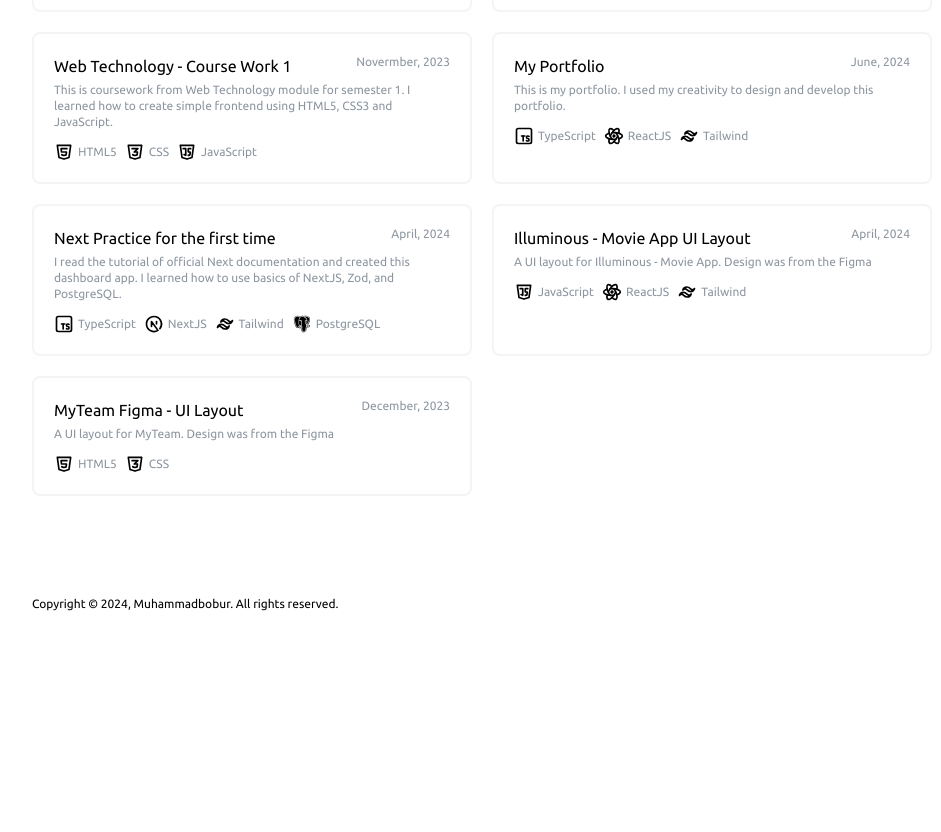
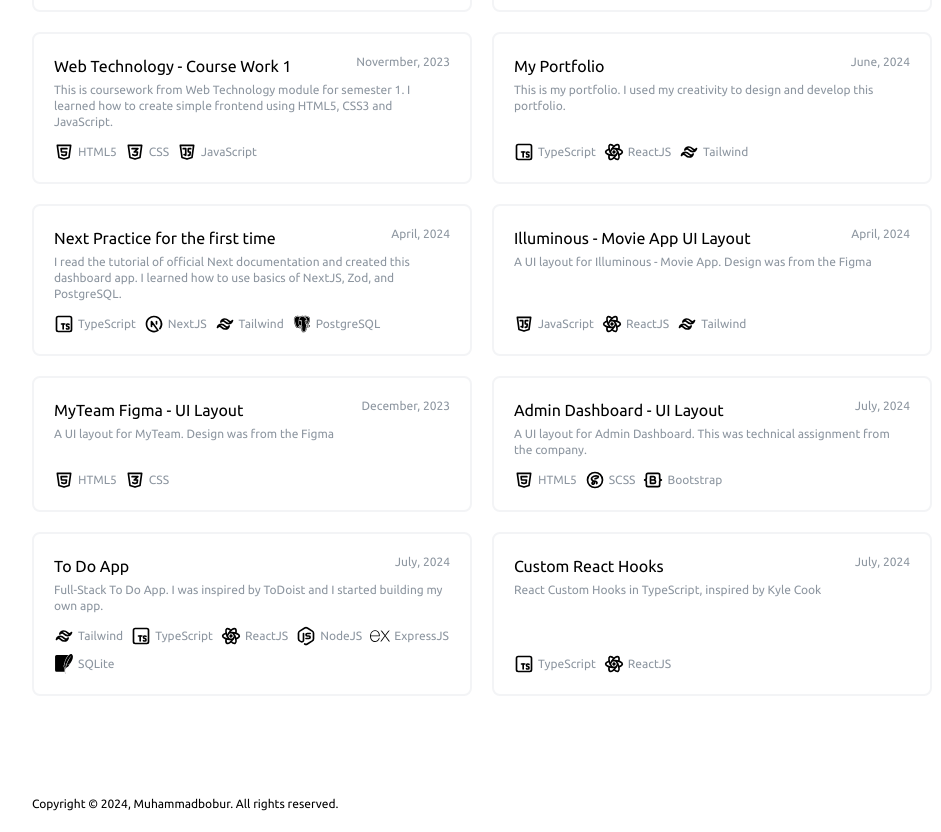
Before and after one commit to hc-b666/hc-b666.me, a React (Vite) app: page /projects in a window 1280 px wide. Shown: the part 520-1352 px from the top of the page, without its empty margins (158-1099 px from the left). Before the commit the page ends 1152 px from the top, so only its background shows below. Built offline with nearby package versions, Linux system fonts and the light colour scheme.

Commit message:
feat/ new projects

```diff
--- a/src/components/Project.tsx
+++ b/src/components/Project.tsx
@@ -14,7 +14,7 @@ const Project: FC<{ project: ProjectInterface }> = ({ project }) => {
 
       <p className="text-xs text-grey mb-3">{project.description}</p>
 
-      <div className="flex flex-wrap items-center gap-2">
+      <div className="mt-auto flex flex-wrap items-center gap-2">
         {project.langs.map((Lang, index) => (
           <div key={index} className="flex items-center gap-1">
             <Lang.icon className="text-xl" />
--- a/src/data/projects.ts
+++ b/src/data/projects.ts
@@ -1,6 +1,7 @@
-import { TbBrandHtml5, TbBrandCss3, TbBrandSass, TbBrandJavascript, TbBrandTypescript, TbBrandReact, TbBrandTailwind, TbBrandNextjs, TbBrandNodejs, TbBrandMongodb } from "react-icons/tb";
+import { TbBrandHtml5, TbBrandCss3, TbBrandBootstrap, TbBrandSass, TbBrandJavascript, TbBrandTypescript, TbBrandReact, TbBrandTailwind, TbBrandNextjs, TbBrandNodejs, TbBrandMongodb } from "react-icons/tb";
 import { SiExpress } from "react-icons/si";
 import { BiLogoPostgresql } from "react-icons/bi";
+import { SiSqlite } from "react-icons/si";
 
 // ToDo
 //  Correct the icons type
@@ -125,6 +126,44 @@ const projects: ProjectInterface[] = [
     type: "Side Hustle",
     link: "/myteam",
     date: "December, 2023",
+  },
+  {
+    title: "Admin Dashboard - UI Layout",
+    description: "A UI layout for Admin Dashboard. This was technical assignment from the company.",
+    langs: [
+      { lang: "HTML5", icon: TbBrandHtml5 },
+      { lang: "SCSS", icon: TbBrandSass },
+      { lang: "Bootstrap", icon: TbBrandBootstrap },
+    ],
+    type: "Work",
+    link: "/admin-verstka",
+    date: "July, 2024",
+  },
+  {
+    title: "To Do App",
+    description: "Full-Stack To Do App. I was inspired by ToDoist and I started building my own app.",
+    langs: [
+      { lang: "Tailwind", icon: TbBrandTailwind },
+      { lang: "TypeScript", icon: TbBrandTypescript },
+      { lang: "ReactJS", icon: TbBrandReact },
+      { lang: "NodeJS", icon: TbBrandNodejs },
+      { lang: "ExpressJS", icon: SiExpress },
+      { lang: "SQLite", icon: SiSqlite },
+    ],
+    type: "Side Hustle",
+    link: "/to-do-app",
+    date: "July, 2024",
+  },
+  {
+    title: "Custom React Hooks",
+    description: "React Custom Hooks in TypeScript, inspired by Kyle Cook",
+    langs: [
+      { lang: "TypeScript", icon: TbBrandTypescript },
+      { lang: "ReactJS", icon: TbBrandReact },
+    ],
+    type: "Side Hustle",
+    link: "/custom-react-hooks",
+    date: "July, 2024",
   }
 ];
 
```
